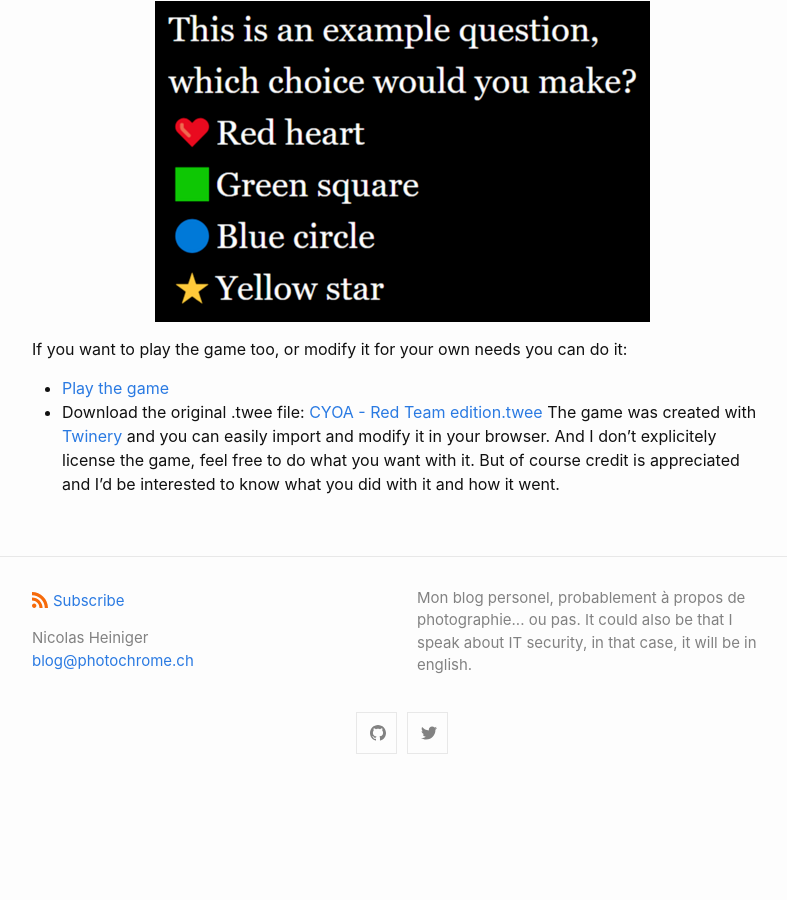
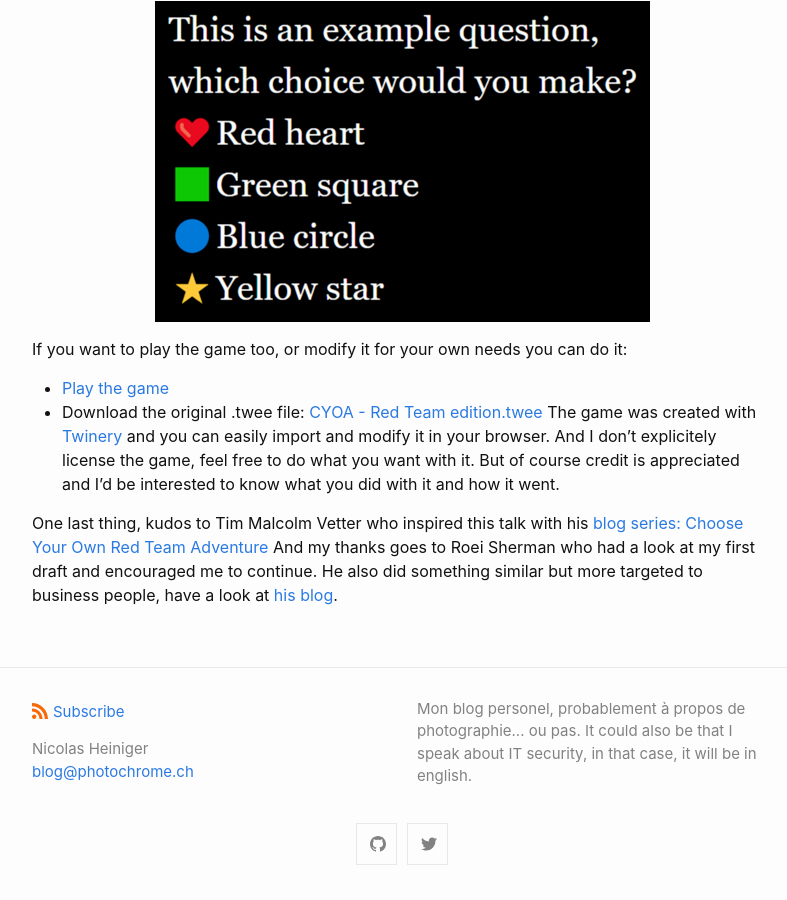
Before and after one commit to nheiniger/nheiniger.github.io, a Jekyll site: the page built from _posts/2024-05-23-cyoa-red-team-edition.md, in a window 1280 px wide and 900 px high, scrolled down 1103 px. Shown: the whole window, without its empty margins (238-1025 px from the left). Built offline with Jekyll 4.4.1, drawn with Linux system fonts in a browser that asks for light colours; before the commit the page ends 1892 px from its top, so only the background shows below that.

Commit message:
Add credits git status!

```diff
--- a/_posts/2024-05-23-cyoa-red-team-edition.md
+++ b/_posts/2024-05-23-cyoa-red-team-edition.md
@@ -22,3 +22,5 @@ If you want to play the game too, or modify it for your own needs you can do it:
 - [Play the game](/images/2024-05-23_cyoa/CYOA - Red Team edition.html)
 - Download the original .twee file: [CYOA - Red Team edition.twee](/images/2024-05-23_cyoa/CYOA - Red Team edition.twee)
 The game was created with [Twinery](https://twinery.org) and you can easily import and modify it in your browser. And I don't explicitely license the game, feel free to do what you want with it. But of course credit is appreciated and I'd be interested to know what you did with it and how it went.
+
+One last thing, kudos to Tim Malcolm Vetter who inspired this talk with his [blog series: Choose Your Own Red Team Adventure](https://malcomvetter.medium.com/choose-your-own-red-team-adventure-f87d6a3b0b76)  And my thanks goes to Roei Sherman who had a look at my first draft and encouraged me to continue. He also did something similar but more targeted to business people, have a look at [his blog](https://betheadversary.com/posts/be_the_adversary_adventure/).
```
